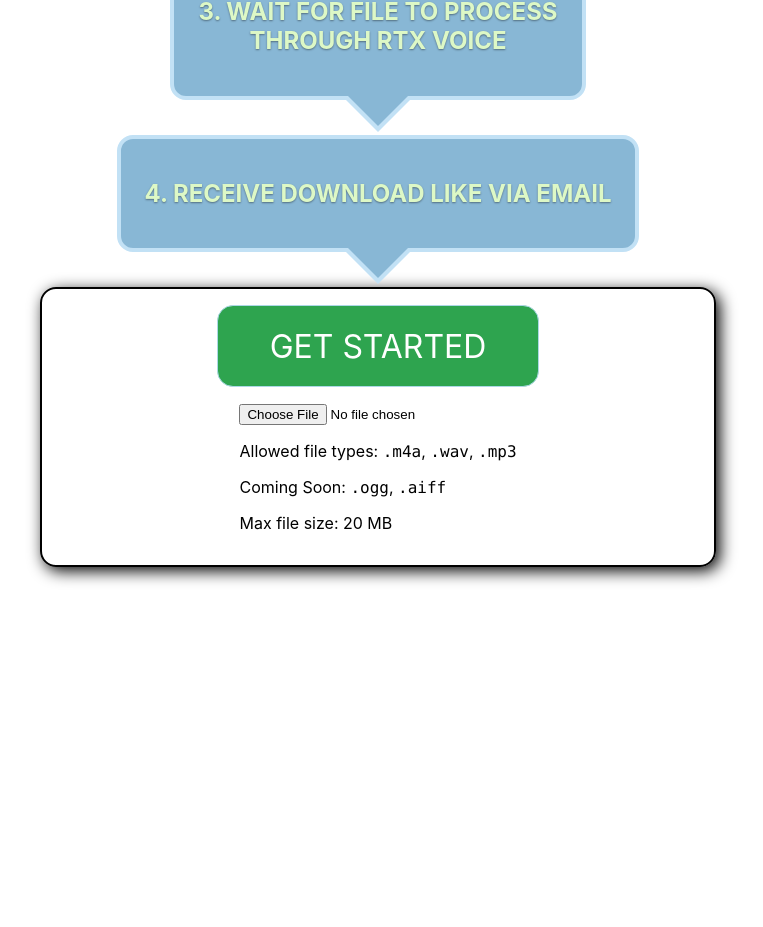
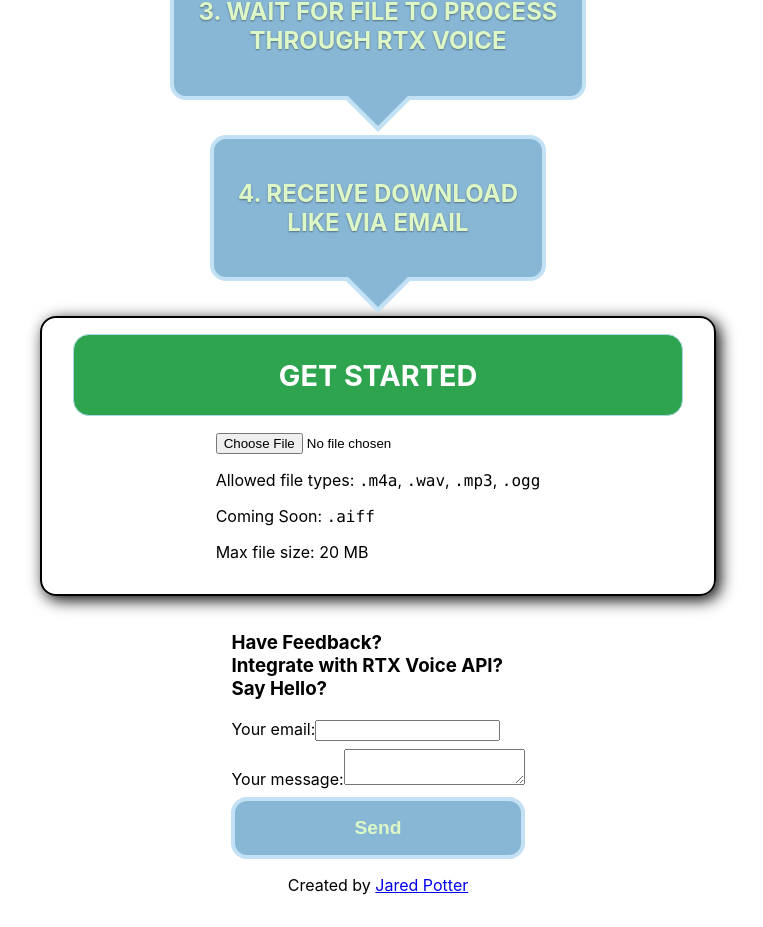
Before and after one commit to JaredPotter/rtx-voice-api, a React (Create React App) app in the folder web-app/: page / in a window 1280 px wide. Shown: the part 735-1662 px from the top of the page, without its empty margins (262-1025 px from the left). Before the commit the page ends 1600 px from the top, so only its background shows below. Built offline with nearby package versions, Linux system fonts and the light colour scheme; no server answers.

Commit message:
Add email list, add feedback form, add 'another file', add created by.

```diff
--- a/web-app/src/App.css
+++ b/web-app/src/App.css
@@ -18,9 +18,10 @@
   display: flex;
   justify-content: center;
   align-items: center;
-  width: 20rem;
+  width: 95%;
   height: 5rem;
-  font-size: 2rem;
+  font-weight: bold;
+  font-size: 1.8rem;
   border-radius: 1rem;
   background: #2ea44f;
   color: white;
@@ -38,6 +39,7 @@
   border-radius: 1rem;
   box-shadow: black 0.25rem 0.25rem 1rem;
   width: 50%;
+  margin-bottom: 1rem;
 }
 
 .stage-1 {
@@ -51,11 +53,28 @@
   display: flex;
   flex-direction: column;
   align-items: center;
+  width: 100%;
+}
+
+.upload-progress-bar {
+  width: 100%;
+  display: flex;
+  justify-content: space-evenly;
+}
+
+.upload-progress-bar progress {
+  width: 85%;
 }
 
 .hidden {
   visibility: hidden;
   height: 0px;
+}
+
+.stage-2 {
+  display: flex;
+  flex-direction: column;
+  align-items: center;
 }
 
 .email-form {
@@ -67,6 +86,17 @@
 
 .email-form label {
   margin-bottom: 1rem;
+}
+
+.add-another-button {
+  background: #88b7d5;
+  border: 4px solid #c2e1f5;
+  border-radius: 1rem;
+  font-size: 1.2rem;
+  padding: 1rem;
+  font-weight: bold;
+  cursor: pointer;
+  color: #ddf8c6;
 }
 
 .arrow_box {
@@ -110,3 +140,17 @@
   text-transform: uppercase;
   text-shadow: 0 1px 2px rgba(0, 0, 0, 0.4);
 }
+
+.feedback-contact-form {
+  display: flex;
+  flex-direction: column;
+  margin-bottom: 1rem;
+}
+
+.feedback-contact-form label {
+  margin-bottom: 0.5rem;
+}
+
+.created-by {
+  margin-bottom: 2rem;
+}
--- a/web-app/src/App.js
+++ b/web-app/src/App.js
@@ -1,6 +1,10 @@
 import React from "react";
 import "./App.css";
-import { uploadFile, createRtxVoiceJob } from "./FirebaseService";
+import {
+  uploadFile,
+  createRtxVoiceJob,
+  addEmailToList,
+} from "./FirebaseService";
 import { v4 as uuidv4 } from "uuid";
 const maxFileSizeMegaBytes = 20000000;
 
@@ -24,7 +28,7 @@
     }
 
     createJob(fileUrl, email);
-  }, [fileUrl]);
+  }, [fileUrl, submitted]);
 
   const inputFileElement = React.useRef(null);
 
@@ -56,6 +60,16 @@
     e.preventDefault();
 
     setSubmitted(true);
+
+    if (optInEmail) {
+      addEmailToList(email);
+    }
+  }
+
+  function handleUploadAnotherClick() {
+    setStage(0);
+    setFileUploadProgress(0);
+    inputFileElement.current.value = null;
   }
 
   return (
@@ -65,28 +79,32 @@
         Elimate background noise - Fans, Kids, Dogs, Music, TVs, Keyboards, etc
       </h2>
 
-      <div class="arrow_box">
-        <h1 class="arrow-box-text">
+      <div className="arrow_box">
+        <h1 className="arrow-box-text">
           1. Upload an Audio file
           <br />
           (MP3, WAV, M4A, OGG)
         </h1>
       </div>
-      <div class="arrow_box">
-        <h1 class="arrow-box-text">
+      <div className="arrow_box">
+        <h1 className="arrow-box-text">
           2. Enter email (for delivery)
           <br /> and Click [Submit]
         </h1>
       </div>
-      <div class="arrow_box">
-        <h1 class="arrow-box-text">
+      <div className="arrow_box">
+        <h1 className="arrow-box-text">
           3. Wait for file to process <br /> through RTX Voice
         </h1>
       </div>
-      <div class="arrow_box">
-        <h1 class="arrow-box-text">4. Receive download like via email</h1>
+      <div className="arrow_box">
+        <h1 className="arrow-box-text">
+          4. Receive download
+          <br />
+          like via email
+        </h1>
       </div>
-      <div class="get-started-box">
+      <div className="get-started-box">
         <div className="get-started">GET STARTED</div>
         <div className={stage === 0 ? "stage-0" : "stage-0 hidden"}>
           <input
@@ -98,17 +116,17 @@
           {/* audio/aiff, */}
           <p>
             Allowed file types: <code>.m4a</code>, <code>.wav</code>,{" "}
-            <code>.mp3</code>
+            <code>.mp3</code>, <code>.ogg</code>
           </p>
           <p>
-            Coming Soon: <code>.ogg</code>, <code>.aiff</code>
+            Coming Soon: <code>.aiff</code>
           </p>
           <p>Max file size: {maxFileSizeMegaBytes / 1000000} MB</p>
         </div>
         <div className={stage === 1 ? "stage-1" : "stage-1 hidden"}>
           <div className="upload-progress-box">
             <span>{fileUploadProgress}%</span>
-            <div>
+            <div className="upload-progress-bar">
               0%
               <progress
                 id="file"
@@ -132,9 +150,14 @@
               <input
                 type="checkbox"
                 value={optInEmail}
-                onChange={(e) => setOptInEmail(e.target.value)}
+                onChange={(e) => setOptInEmail(e.target.checked)}
               />
               Opt In Email to get our future RTX Voice API updates
+              <br />
+              <span>
+                We respect your privacy - we will *NOT* give/sell your email to
+                anyone.
+              </span>
             </label>
             <button type="submit" disabled={!email || !fileUrl}>
               SUBMIT
@@ -142,16 +165,51 @@
           </form>
         </div>
         <div className={stage === 2 ? "stage-2" : "stage-2 hidden"}>
-          <h1>
+          <h3>
             Congratulations! Your audio file has been uploaded and queued for
             processing.
-          </h1>
-          <h1>
+          </h3>
+          <h3>
             We'll email you a download link to <code>{email}</code> once
             processing is complete. The email will be delivered from{" "}
             <code>rtxvoiceapi@gmail.com</code>.
-          </h1>
+          </h3>
+          <button
+            onClick={handleUploadAnotherClick}
+            className="add-another-button"
+          >
+            Upload Another
+          </button>
         </div>
+      </div>
+      <form
+        action="https://formspree.io/xpzyvooz"
+        method="POST"
+        className="feedback-contact-form"
+      >
+        <h3>
+          Have Feedback?
+          <br />
+          Integrate with RTX Voice API?
+          <br />
+          Say Hello?
+        </h3>
+        <label>
+          Your email:
+          <input type="email" required name="_replyto" />
+        </label>
+        <label>
+          Your message:
+          <textarea required name="message"></textarea>
+        </label>
+
+        <button type="submit" className="add-another-button">
+          Send
+        </button>
+      </form>
+      <div className="created-by">
+        Created by{" "}
+        <a href="https://www.twitter.com/jaredpotter">Jared Potter</a>
       </div>
     </div>
   );
--- a/web-app/src/FirebaseService.js
+++ b/web-app/src/FirebaseService.js
@@ -30,29 +30,26 @@
       // Observe state change events such as progress, pause, and resume
       // Get task progress, including the number of bytes uploaded and the total number of bytes to be uploaded
       const progress = (snapshot.bytesTransferred / snapshot.totalBytes) * 100;
-      console.log("Upload is " + progress + "% done");
 
       const formattedProgress = Number(progress.toFixed());
       setFileUploadProgress(formattedProgress);
 
       switch (snapshot.state) {
         case firebase.storage.TaskState.PAUSED: // or 'paused'
-          console.log("Upload is paused");
           break;
         case firebase.storage.TaskState.RUNNING: // or 'running'
-          console.log("Upload is running");
           break;
         default:
       }
     },
     function (error) {
       // Handle unsuccessful uploads
+      throw error;
     },
     function () {
       // Handle successful uploads on complete
       // For instance, get the download URL: https://firebasestorage.googleapis.com/...
-      uploadTask.snapshot.ref.getDownloadURL().then(function (downloadURL) {
-        console.log("File available at", downloadURL);
+      uploadTask.snapshot.ref.getDownloadURL().then((downloadURL) => {
         setFileUrl(downloadURL);
       });
     }
@@ -74,4 +71,10 @@
   return db.collection("queuedJobs").add(payload);
 };
 
-export { uploadFile, createRtxVoiceJob };
+const addEmailToList = (email) => {
+  const db = firebase.firestore();
+
+  db.collection("emailList").doc(email).set({ email });
+};
+
+export { uploadFile, createRtxVoiceJob, addEmailToList };
```
